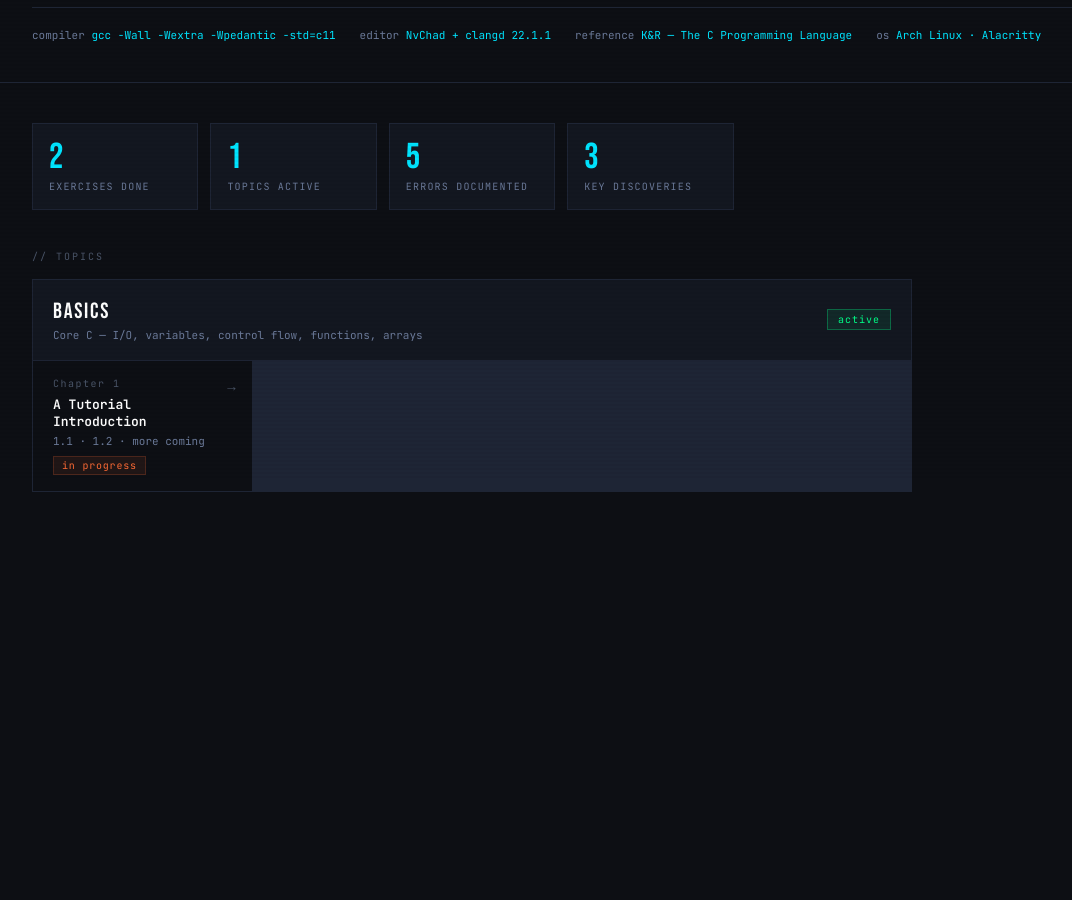
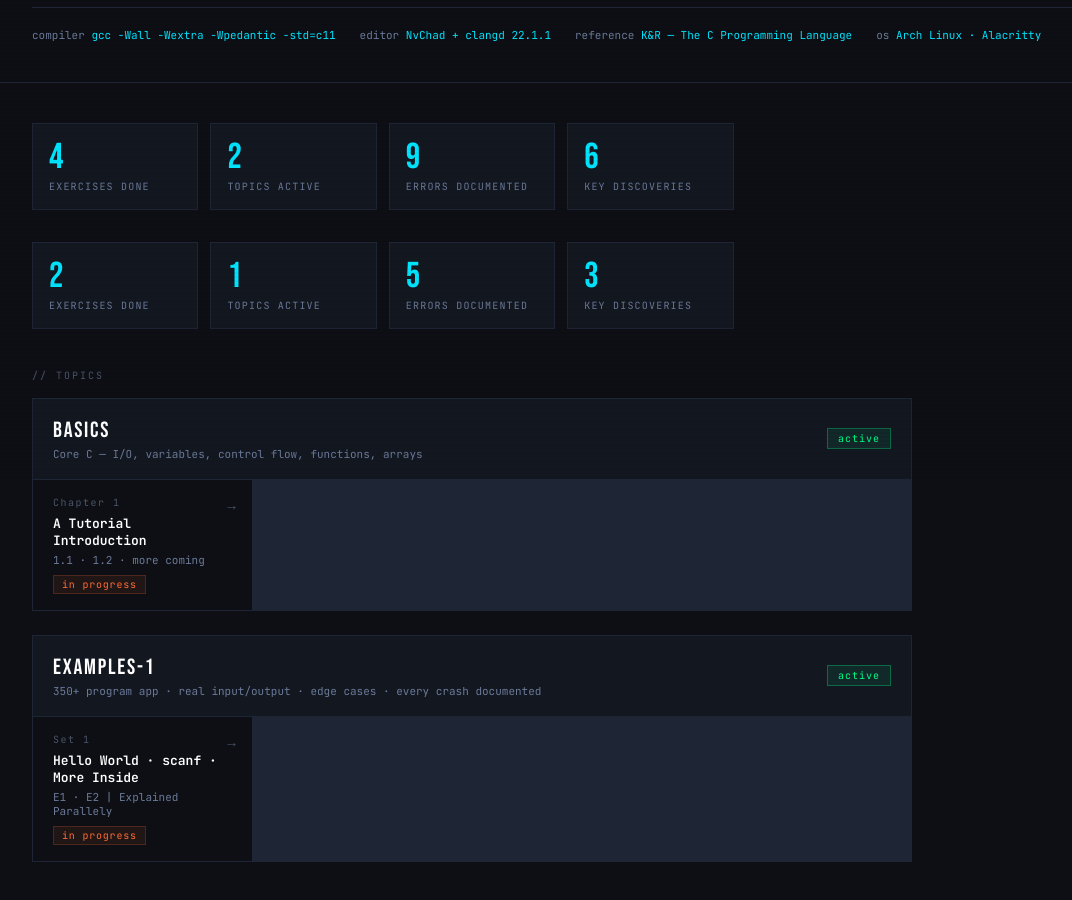
Before and after one commit to rudv-ar/C-Phase-1, a plain HTML site: page docs/index.html in a window 1280 px wide. Shown: the part 320-1220 px from the top of the page, without its empty margins (8-1080 px from the left). Before the commit the page ends 876 px from the top, so only its background shows below. Drawn offline with Linux system fonts and the light colour scheme.

Commit message:
edit: [index edited for examples]

```diff
--- a/docs/index.html
+++ b/docs/index.html
@@ -26,6 +26,30 @@
 </div>
 
 <div class="content">
+
+
+  <div class="stats">
+    <div class="stat">
+      <div class="stat-num">4</div>
+      <div class="stat-label">Exercises Done</div>
+    </div>
+    <div class="stat">
+      <div class="stat-num">2</div>
+      <div class="stat-label">Topics Active</div>
+    </div>
+    <div class="stat">
+      <div class="stat-num">9</div>
+      <div class="stat-label">Errors Documented</div>
+    </div>
+    <div class="stat">
+      <div class="stat-num">6</div>
+      <div class="stat-label">Key Discoveries</div>
+    </div>
+  </div>
+
+
+
+
 
   <div class="stats">
     <div class="stat">
@@ -69,6 +93,28 @@
     </div>
   </div>
 
+
+  <!-- EXAMPLES-1 -->
+  <div class="topic">
+    <div class="topic-header">
+      <div>
+        <div class="topic-title">Examples-1</div>
+        <div class="topic-desc">350+ program app · real input/output · edge cases · every crash documented</div>
+      </div>
+      <span class="topic-badge active">active</span>
+    </div>
+    <div class="chapters">
+      <a class="chapter" href="Examples/hello_world.html">
+        <div class="chapter-num">Set 1</div>
+        <div class="chapter-name">Hello World · scanf · More Inside</div>
+        <div class="chapter-exercises">E1 · E2 | Explained Parallely</div>
+        <span class="chapter-status wip">in progress</span>
+        <span class="chapter-arrow">→</span>
+      </a>
+      <!-- ADD NEW EXAMPLE SETS HERE -->
+    </div>
+  </div>
+
   <!-- ADD NEW TOPICS HERE — copy the entire <div class="topic"> block -->
   <!--
   <div class="topic">
```
